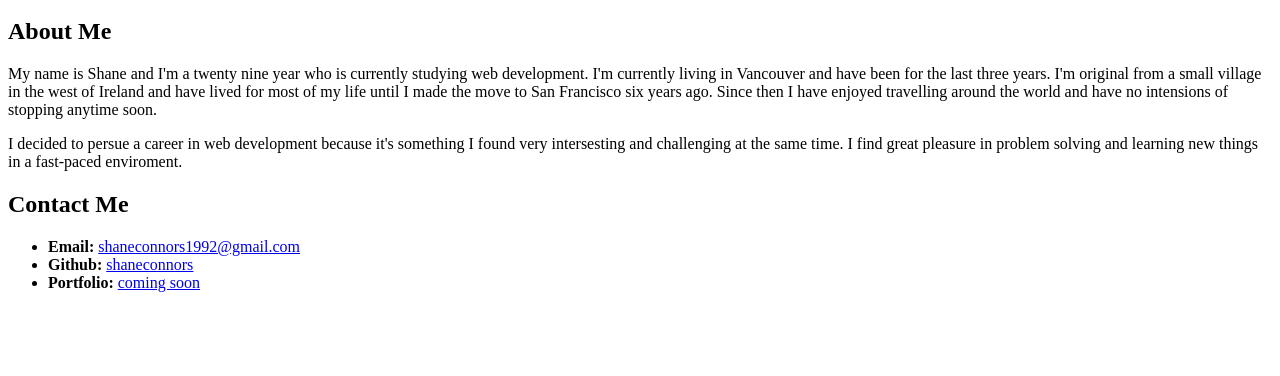
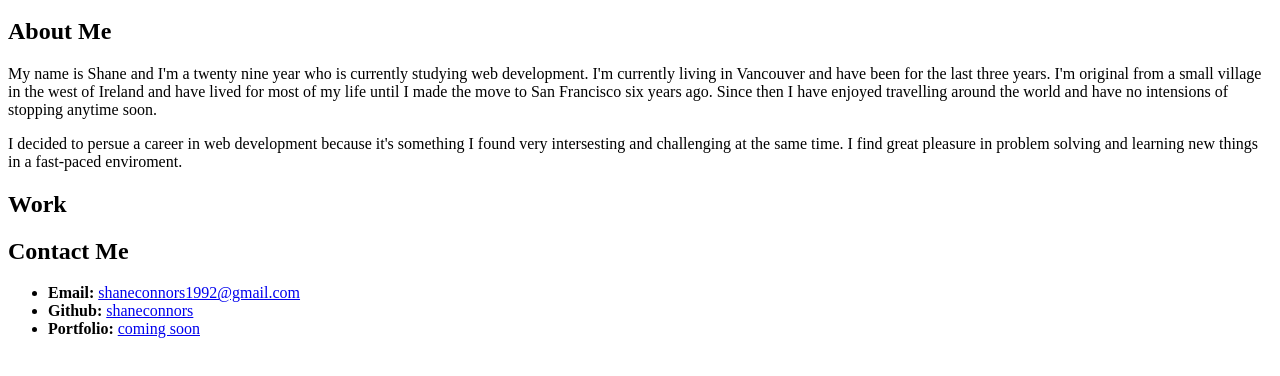
Before and after one commit to shaneconnors/advanced-CSS-assignmnet, a plain HTML site: page index.html in a window 1280 px wide. Shown: the part 154-530 px from the top of the page. Drawn offline with Linux system fonts and the light colour scheme.

Commit message:
added comments

```diff
--- a/index.html
+++ b/index.html
@@ -8,32 +8,44 @@
 </head>
 
 <body>
+ <!-- Start of Header with nav bar-->
   <header class="header">
-    <h1><a href="/">SHANE CONNORS PORTFOLIO</a></h1>
+    <h1>
+        <a href="/">SHANE CONNORS PORTFOLIO</a>
+    </h1>
     <nav>
       <ul>
         <li>
-         <a href="#about-me">About Me</a>
+          <a href="#about-me">About Me</a>
         </li>
         <li>
-         <a href="#work">Work</a>
+          <a href="#work">Work</a>
         </li>
         <li>
-         <a href="#contact-me">Conatct Me</a>
+          <a href="#contact-me">Conatct Me</a>
         </li>
         <li>
-         <a href="#resume">Resume</a>
+          <a href="#resume">Resume</a>
         </li>
       </ul>
     </nav>
   </header>
+ <!--End of Header with nav bar-->
 
+ <!--Start of about me section-->
   <section id="about-me" class="intro">
       <h2 class="section-title">About Me</h2>
         <p>My name is Shane and I'm a twenty nine year who is currently studying web development. I'm currently living in Vancouver and have been for the last three years. I'm original from a small village in the west of Ireland and have lived for most of my life until I made the move to San Francisco six years ago. Since then I have enjoyed travelling around the world and have no intensions of stopping anytime soon.</p>
         <p>I decided to persue a career in web development because it's something I found very intersesting and challenging at the same time. I find great pleasure in problem solving and learning new things in a fast-paced enviroment.</p>
   </section>
+ <!--End of about me section-->
 
+ <!--Start of work section with projects-->
+  <section id="work" class="projects">
+      <h2 class="section title">Work</h2>
+  </section>
+
+ <!--Start of contact me info-->
   <section id="contact-me" class="contact-info">
         <h2 class="section-title">Contact Me</h2>
         <ul>
@@ -42,4 +54,6 @@
             <li><strong>Portfolio:</strong> <a href="#">coming soon</a></li>
         </ul>
   </section>
+ <!--End of conatct me info-->
+
 </body>
```
